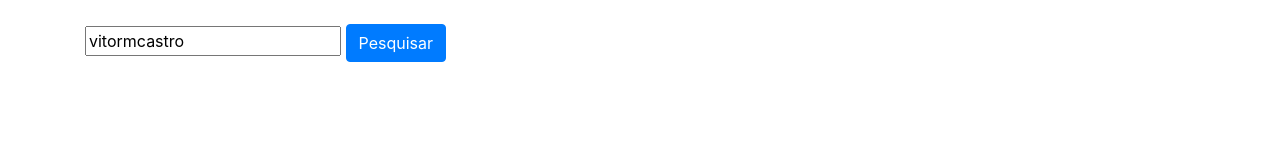
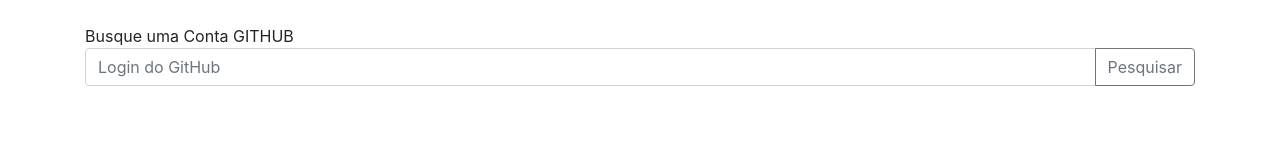
Before and after one commit to vitormcastro/SearchGitHubRepos, a plain HTML site: page index.html in a window 1280 px wide. Drawn offline with nearby package versions, Linux system fonts and the light colour scheme.

Commit message:
Melhoria no visual e Controle de Exceção

```diff
--- a/index.html
+++ b/index.html
@@ -9,10 +9,27 @@
     </head>
     <body>
         <div id="app" class="container">
-        </br>
-            <input v-model="message">
-            <button class="btn btn-primary" v-on:click="buscaGitAccount">Pesquisar</button>
-            <p>{{ info }}</p>
+            </br>
+            Busque uma Conta GITHUB </br>
+            <div class="input-group mb-3">
+                <input v-model="login" type="text" class="form-control" placeholder="Login do GitHub" aria-label="Recipient's username" aria-describedby="basic-addon2">
+                <div class="input-group-append">
+                    <button v-on:click="buscaGitAccount" class="btn btn-outline-secondary" type="button">Pesquisar</button>
+                </div>
+            </div>
+            </br>
+            <div v-if="show" class="row">
+                <div class="col-4">
+                    <img v-bind:src="avatarUrl" width="150" height="180">
+                </div>
+                <div class="col-sm">
+                   Nome: <a v-bind:href="perfilUrl">{{ nome }}</a>  </br>
+                   {{ bio }}
+                </div>
+            </div>
+            <div v-if="falha" class="alert alert-danger" role="alert">
+                Error: {{ messageFalha }}
+            </div>
         </div>
         <script src="src/index.js"></script>
     </body>
--- a/src/index.js
+++ b/src/index.js
@@ -4,15 +4,38 @@
     el: '#app',
     data () {
         return {
-            info: null,
-            message: 'vitormcastro'
+            nome: null,
+            avatarUrl: null,
+            bio: null,
+            perfilUrl: null,
+            login: '',
+            show: false,
+            falha: false,
+            messageFalha: null
         }
     },
     methods: {
         buscaGitAccount: function(){
-            axios.get('https://api.github.com/users/'+app.message)
-            .then(Response => (this.info = Response))
-            .catch(error => console.log(error))
+            axios.get('https://api.github.com/users/'+app.login)
+            .then(Response =>{
+                if(Response.data.name !== null){
+                    this.nome = Response.data.name;
+                }
+                else{
+                    this.nome = Response.data.login;
+                }
+                this.avatarUrl = Response.data.avatar_url;
+                this.bio = Response.data.bio;
+                this.show = true;
+                this.falha = false;
+                this.perfilUrl = Response.data.html_url;
+            })
+            .catch(error => {
+                console.log(error);
+                this.show = false;
+                this.falha = true;
+                this.messageFalha = error.response.data.message;
+            })
         }
     }
 });
```
Also changed, not shown: assets/download.png (added).
